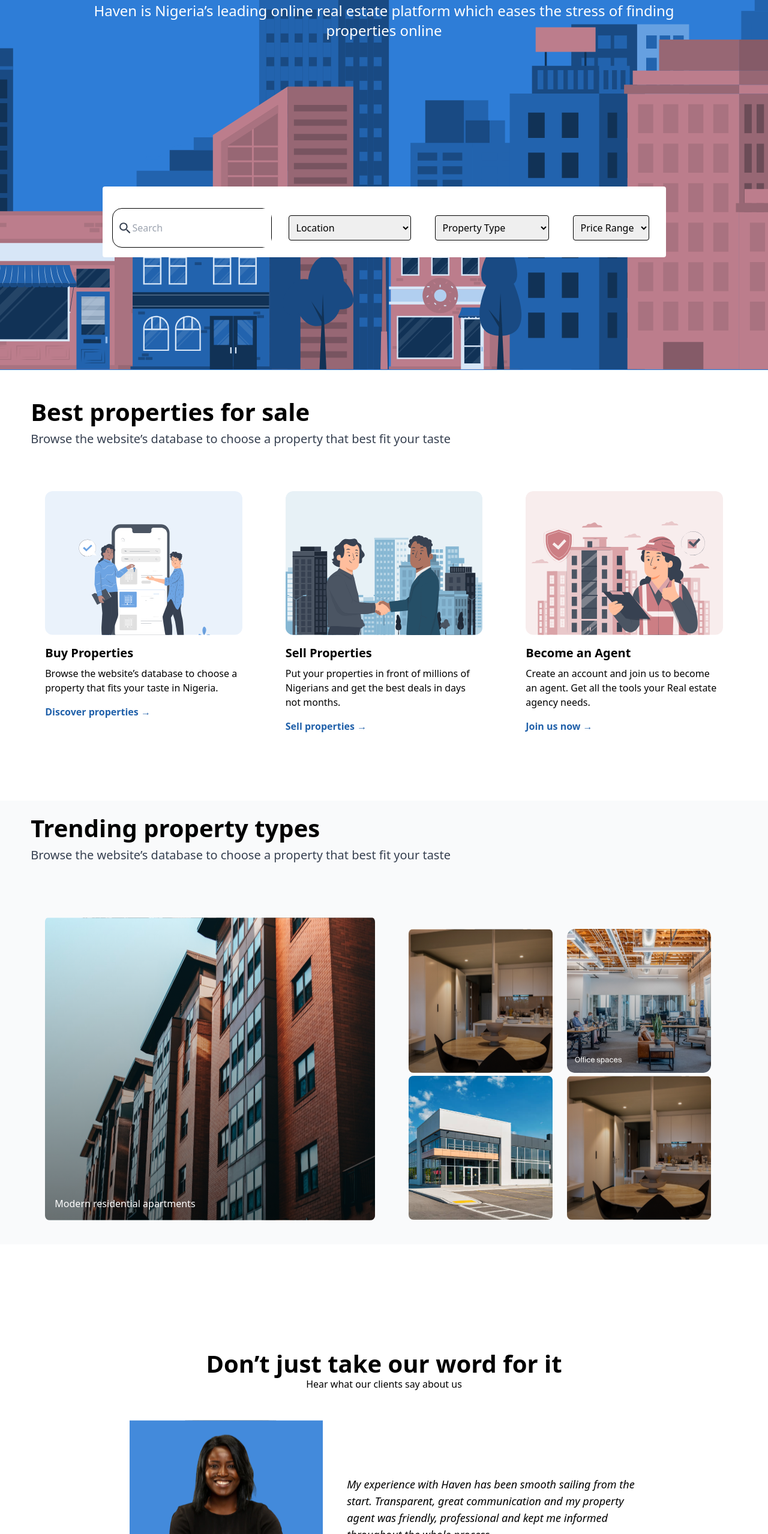
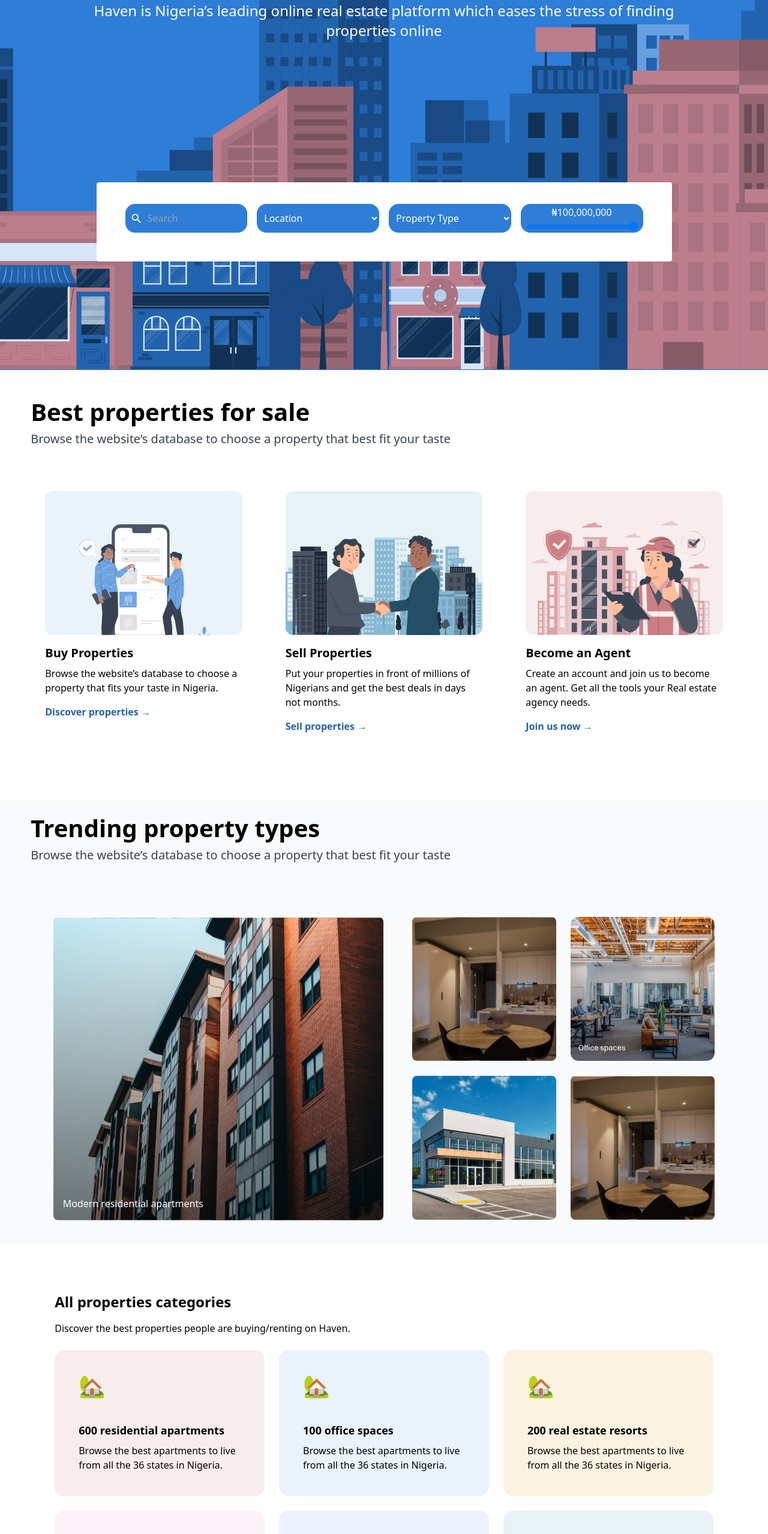
Before and after one commit to PythoSalaf/Harven-Estates, a React (Vite) app: page / in a window 1280 px wide. Shown: the part 242-2800 px from the top of the page at 60% size. Built offline with nearby package versions, Linux system fonts and the light colour scheme.

Commit message:
AllPropertiesCard

```diff
--- a/src/Pages/Home.jsx
+++ b/src/Pages/Home.jsx
@@ -1,4 +1,4 @@
-import { BestProp, TrendingProp, Testimonial, FAQ, Hero } from "../components";
+import { BestProp, TrendingProp, Testimonial, FAQ, Hero, PropertyCategories, HomeProperties } from "../components";
 
 const Home = () => {
   return (
@@ -6,6 +6,8 @@
       <Hero/>
       <BestProp />
       <TrendingProp />
+      <PropertyCategories/>
+      <HomeProperties/>
       <Testimonial />
       <FAQ />
     </div>
--- a/src/assets/index.js
+++ b/src/assets/index.js
@@ -32,8 +32,10 @@
 import Villa5 from "./villa5.jpg";
 import Villa6 from "./villa6.jpg";
 import Villa7 from "./villa7.jpg";
-
+import Home1 from "./Home1.svg";
+import Home2 from "./Home2.svg"
 export {
+  Home2,
   Logo,
   Footerlogo,
   Cuate,
@@ -68,4 +70,5 @@
   Villa5,
   Villa6,
   Villa7,
+  Home1,
 };
--- /dev/null
+++ b/src/components/AllPropCard.jsx
@@ -0,0 +1,63 @@
+import { Home1, Home2 } from "../assets";
+const propertyCategories = [
+    {
+      title: "600 residential apartments",
+      description: "Browse the best apartments to live from all the 36 states in Nigeria.",
+      icon: "🏡",
+      color: "bg-[#F8EDED]",
+    },
+    {
+      title: "100 office spaces",
+      description: "Browse the best apartments to live from all the 36 states in Nigeria.",
+      icon: "🏡",
+      color: "bg-[#EAF2FB]",
+    },
+    {
+      title: "200 real estate resorts",
+      description: "Browse the best apartments to live from all the 36 states in Nigeria.",
+      icon: "🏡",
+      color: "bg-[#FCF2E0]",
+    },
+    {
+      title: "600 residential apartments",
+      description: "Browse the best apartments to live from all the 36 states in Nigeria.",
+      icon: "🏡",
+      color: "bg-[#FDF2F8]",
+    },
+    {
+      title: "800 residential apartments",
+      description: "Browse the best apartments to live from all the 36 states in Nigeria.",
+      icon: "🏡",
+      color: "bg-[#EEF2FF]",
+    },
+    {
+      title: "600 residential apartments",
+      description: "Browse the best apartments to live from all the 36 states in Nigeria.",
+      icon: "🏡",
+      color: "bg-[#E7F1F6]",
+    },
+  ];
+
+  const PropertyCategories = () => {
+    return (
+      <div className="p-10 layout">
+        <h2 className="text-2xl font-bold mb-4">All properties categories</h2>
+        <p className="mb-6">
+          Discover the best properties people are buying/renting on Haven.
+        </p>
+
+
+        <div className="grid grid-cols-1 sm:grid-cols-2 lg:grid-cols-3 gap-6">
+          {propertyCategories.map((category, index) => (
+            <div key={index} className={`${category.color} p-10 rounded-2xl`}>
+              <div className="text-4xl mb-4 md:mb-10">{category.icon}</div>
+              <h3 className="md:text-lg font-bold mb-2">{category.title}</h3>
+              <p>{category.description}</p>
+            </div>
+          ))}
+        </div>
+      </div>
+    );
+  };
+
+  export default PropertyCategories;
--- a/src/components/BestProp.jsx
+++ b/src/components/BestProp.jsx
@@ -2,7 +2,7 @@
 import { Services} from "../components";
 const BestProp = () => {
   return (
-    <div className="my-8 md:my-10 layout">
+    <div className=" pt-36 md:pt-0 my-4 md:my-10 layout">
     <div>
     <h1 className='text-24 font-bold md:text-40'>Best properties for sale</h1>
     <p className="text-gray text-16 md:text-20">Browse the website’s database to choose a property that best fit your taste</p>
--- /dev/null
+++ b/src/components/HomeProperties.jsx
@@ -0,0 +1,37 @@
+
+import { properties } from "../components/DummyData";
+const HomeProperties = () => {
+  const displayedProperties = properties.slice(0, 4);
+
+  return (
+    <div className="layout">
+        <div className="">
+        <h1 className="text-3xl font-bold mt-10 mb-5">Recommended Properties</h1>
+        <p>Browse the website’s database to choose a  property that best fit your taste </p>
+
+        </div>
+<div className="grid grid-cols-1 md:grid-cols-2 lg:grid-cols-4 gap-4">
+
+       {displayedProperties.map((property) => (
+         <div key={property.id} className="flex flex-wrap gap-3 mt-[2rem]  ">
+           <div className="">
+             <img
+               src={property.images[0]}
+               alt={property.title}
+               className="h-40 w-96 rounded-2xl"
+             />
+           </div>
+           <h3 className="font-bold text-lg">{property.title}</h3>
+           <p className="text-gray">{property.location}</p>
+           <p className="text-blue font-semibold">
+             {property.type} - ₦{Number(property.price).toLocaleString()}
+           </p>
+         </div>
+       ))}
+     </div>
+    </div>
+
+  );
+};
+
+export default HomeProperties;
--- a/src/components/InputField.jsx
+++ b/src/components/InputField.jsx
@@ -1,52 +1,81 @@
+import { useState } from "react";
+import { MdSearch } from "react-icons/md";
 
-import { MdSearch } from "react-icons/md";
 const InputField = () => {
+  // State to handle price range
+  const [priceRange, setPriceRange] = useState([0, 100000000]);
+  const [currentPrice, setCurrentPrice] = useState(priceRange[1]);
+
+
+  const handlePriceChange = (event) => {
+    setCurrentPrice(event.target.value);
+  };
+
   return (
-    <div className="bg-white md:m-auto pt-5 mt-10  rounded mx-10 md:mx-60">
+    <div className="bg-white md:m-auto pt-5 mt-10 rounded mx-10 p-8 ">
       <div className="md:flex grid gap-4 p-4">
-
-    <div className="flex border rounded-2xl">
-    <MdSearch size={25} className="text-gray mt-5 ml-2" />
-    <input type="text" className=" text-grey outline-none " placeholder="Search" />
+        {/* Search Box */}
+        <div className="flex bg-primary rounded-2xl items-center w-full md:w-1/4 h-12">
+          <MdSearch size={25} className="text-white ml-2" />
+          <input
+            type="text"
+            className="text-white bg-primary outline-none w-full px-2"
+            placeholder="Search"
+          />
         </div>
 
-       <div className="bg-white p-3">
-           <select name="" id="location" className="md:border border-b rounded md:p-2">
-                <option value="">Location</option>
-                <option value="" type='checkbox'>Ibadan, Oyo state</option>
-                <option value="">Ikeja, Lagos state</option>
-                <option value="">Ikorodu, Lagos state</option>
-                <option value="">Abeokuta, Ogun state</option>
-                <option value="">Ijebu Ode, Ogun state</option>
-                <option value="">Sango, Ogun state</option>
+        {/* Location Dropdown */}
+        <div className="flex w-full md:w-1/4 h-12">
+          <select
+            name="location"
+            id="location"
+            className="bg-primary rounded-2xl p-2 w-full h-full text-white "
+          >
+            <option value="" className="">Location</option>
+            <option value="Ibadan">Ibadan, Oyo state</option>
+            <option value="Ikeja">Ikeja, Lagos state</option>
+            <option value="Ikorodu">Ikorodu, Lagos state</option>
+            <option value="Abeokuta">Abeokuta, Ogun state</option>
+            <option value="Ijebu Ode">Ijebu Ode, Ogun state</option>
+            <option value="Sango">Sango, Ogun state</option>
           </select>
         </div>
 
-
-       <div className="bg-white p-3">
-       <select name="" id="location" className="border rounded p-2">
-                <option value=""  type='checkbox'>Property Type</option>
-                <option value="" type='checkbox'>Appartments</option>
-                <option value="">Detached Bungalow</option>
-                <option value="">Office space</option>
-                <option value="">Rentals</option>
-                <option value="">Shops</option>
-                <option value="">Resorts</option>
-                </select>
-       </div>
-       <div className="bg-white p-3">
-       <select name="" id="location" className="border rounded p-2">
-               <option value="">Price Range</option>
-                <input type="range" name=""  />
+        {/* Property Type Dropdown */}
+        <div className="flex w-full md:w-1/4 h-12 ">
+          <select
+            name="propertyType"
+            id="propertyType"
+            className="bg-primary text-white rounded-2xl p-2 w-full h-full"
+          >
+            <option value="">Property Type</option>
+            <option value="Appartments">Appartments</option>
+            <option value="Detached Bungalow">Detached Bungalow</option>
+            <option value="Office space">Office space</option>
+            <option value="Rentals">Rentals</option>
+            <option value="Shops">Shops</option>
+            <option value="Resorts">Resorts</option>
           </select>
         </div>
 
-       {/* <div className="p-3">
-           <button className="bg-blue rounded text-white text-24 px-3">Search</button>
-       </div> */}
+        {/* Price Range Slider in Dropdown-Like Border */}
+        <div className="flex w-full md:w-1/4 h-12 relative">
+          <div className="bg-primary text-white rounded-2xl p-2 w-full h-full flex flex-col justify-center">
+            <label className="text-white mb-1">₦{Number(currentPrice).toLocaleString()}</label>
+            <input
+              type="range"
+              className="w-full"
+              min={priceRange[0]}
+              max={priceRange[1]}
+              value={currentPrice}
+              onChange={handlePriceChange}
+              step={50000}
+            />
           </div>
         </div>
-  )
-}
+      </div>
+    </div>
+  );
+};
 
-export default InputField
+export default InputField;
--- a/src/components/Trending.jsx
+++ b/src/components/Trending.jsx
@@ -17,7 +17,7 @@
       </div>
 
 
-      <div className="grid grid-cols-2 m-5 gap-6">
+      <div className="grid grid-cols-2 gap-6 mt-6 md:mt-0">
 
       <div className="relative md:h-40">
         <img
--- a/src/components/index.js
+++ b/src/components/index.js
@@ -10,3 +10,5 @@
 export { default as FAQ } from "./FAQ";
 export { default as InputField } from "./InputField";
 export { default as PropertyCard } from "./PropertyCard";
+export { default as PropertyCategories} from "./AllPropCard";
+export { default as HomeProperties} from "./HomeProperties";
```
Also changed, not shown: src/components/FAQ.jsx (+32 -9 lines), src/components/Testimonial.jsx (+25 -21 lines), src/assets/Home1.svg (added), src/assets/Home2.svg (added). Lines whose indentation alone changed are shown as unchanged.
